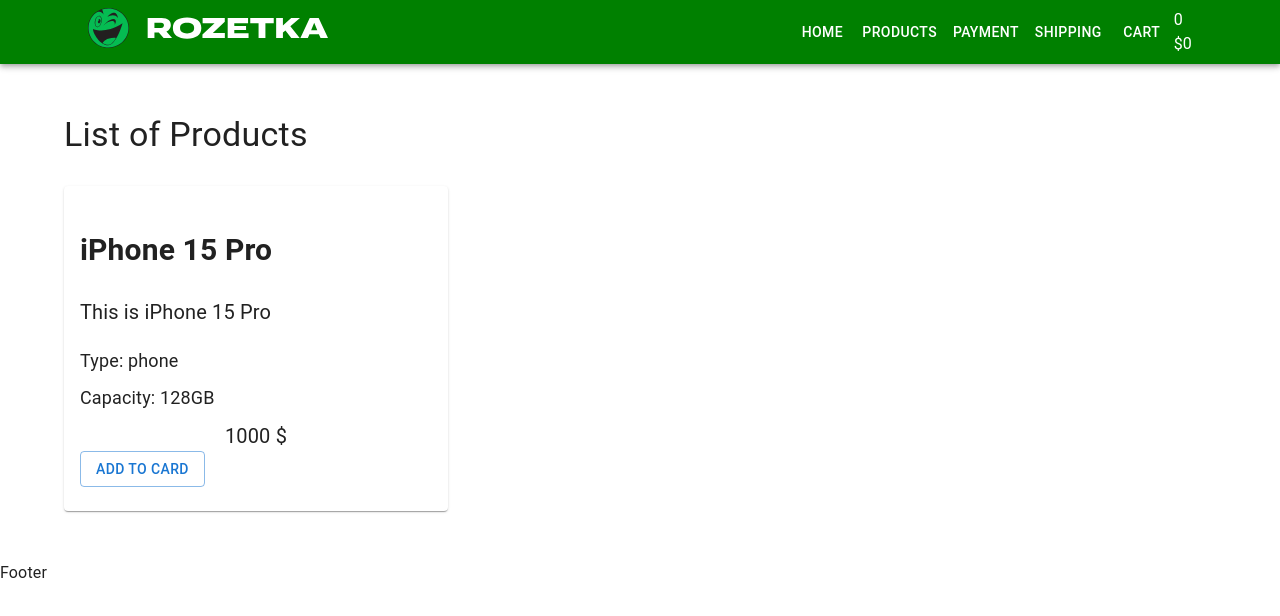
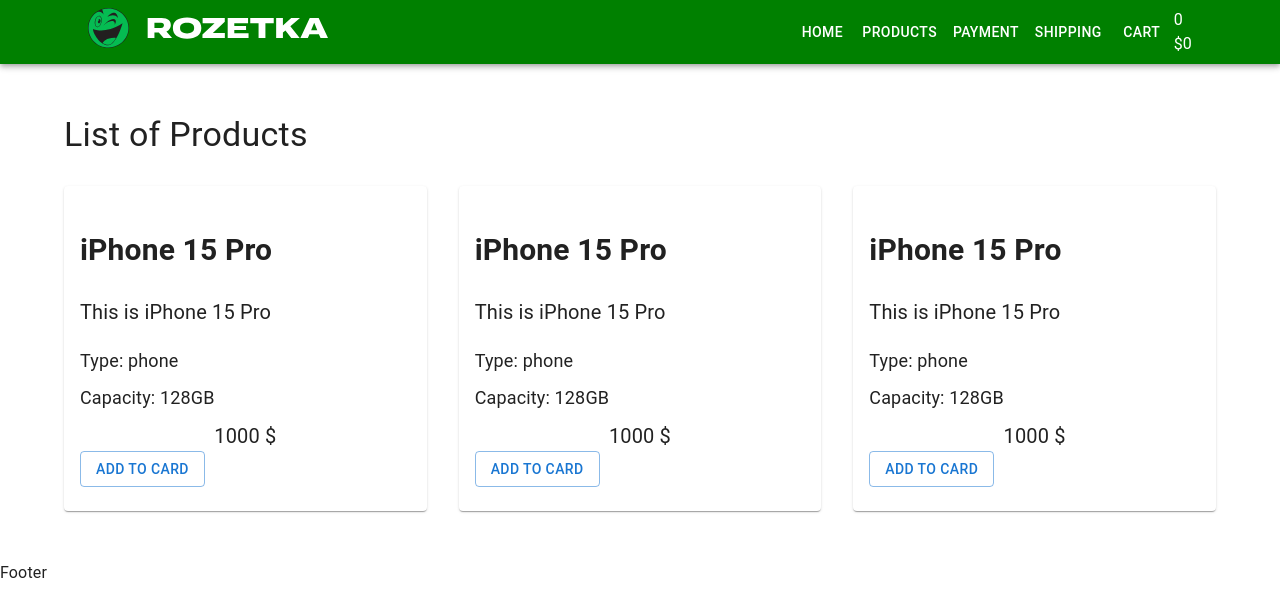
Before and after one commit to vavva1987/shop-project, a React (Create React App) app: page / in a window 1280 px wide. Shown: the top 616 px of the page. Built offline with nearby package versions, Linux system fonts and the light colour scheme.

Commit message:
added GRID+prod.listItem.scss upd

```diff
--- a/src/components/Products/ProductsList.tsx
+++ b/src/components/Products/ProductsList.tsx
@@ -13,7 +13,13 @@
             >
                 List of Products
             </Typography>
-            <Grid container>
+            <Grid container spacing={4}>
+                <Grid item xs={12} sm={6} md={4}>
+                    <ProductListItem />
+                </Grid>
+                <Grid item xs={12} sm={6} md={4}>
+                    <ProductListItem />
+                </Grid>
                 <Grid item xs={12} sm={6} md={4}>
                     <ProductListItem />
                 </Grid>
```
